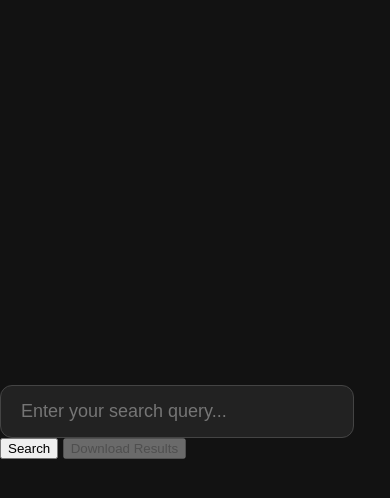
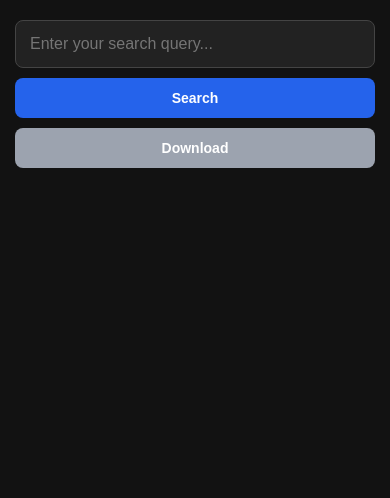
Before and after one commit to lubomirex/serp-extractor, a website: page public/index.html in a window 390 px wide. Drawn offline with Linux system fonts and the light colour scheme.

Commit message:
feat: add styling for search form and results

```diff
--- a/public/index.html
+++ b/public/index.html
@@ -4,36 +4,9 @@
 <head>
     <meta charset="UTF-8">
     <meta name="viewport" content="width=device-width, initial-scale=1.0">
+    <link rel="stylesheet" href="/style.css">
     <title>serp-extractor</title>
     <script src="script.js" defer></script>
-
-    <style>
-        body {
-            display: flex;
-            justify-content: center;
-            align-items: center;
-            height: 100vh;
-            margin: 0;
-            background: #121212;
-            font-family: Arial, sans-serif;
-        }
-
-        input {
-            width: 400px;
-            max-width: 80vw;
-            padding: 15px 20px;
-            border: 1px solid #444;
-            border-radius: 12px;
-            background: #222;
-            color: white;
-            font-size: 18px;
-            outline: none;
-        }
-
-        input:focus {
-            border-color: #4285f4;
-        }
-    </style>
 </head>
 
 <body>
@@ -48,7 +21,7 @@
     required>
 
     <button type="submit">Search</button>
-    <button id="downloadButton" type="button" disabled>Download Results</button>
+    <button id="downloadButton" type="button" disabled>Download</button>
   </form>
 
   <div id="results"></div>
--- /dev/null
+++ b/public/style.css
@@ -0,0 +1,149 @@
+* {
+    box-sizing: border-box;
+}
+
+html {
+    min-height: 100%;
+}
+
+body {
+    font-family: Arial, sans-serif;
+    background-color: #121212;
+    color: #f3f4f6;
+    min-height: 100vh;
+    margin: 0;
+    padding: 40px 20px;
+    display: flex;
+    flex-direction: column;
+    align-items: center;
+}
+
+h1 {
+    text-align: center;
+    color: #f9fafb;
+    margin-bottom: 30px;
+}
+
+/* Search form */
+
+#searchForm {
+    display: flex;
+    gap: 10px;
+    margin-bottom: 20px;
+    width: min(100%, 850px);
+}
+
+#searchInput {
+    flex: 1;
+    min-width: 0;
+    padding: 14px;
+    font-size: 16px;
+    border: 1px solid #444;
+    border-radius: 8px;
+    background-color: #222;
+    color: #fff;
+    outline: none;
+}
+
+#searchInput:focus {
+    border-color: #4285f4;
+    box-shadow: 0 0 0 3px #4285f440;
+}
+
+/* Buttons */
+
+button {
+    padding: 12px 20px;
+    background-color: #2563eb;
+    color: white;
+    border: none;
+    border-radius: 8px;
+    font-size: 14px;
+    font-weight: 600;
+    cursor: pointer;
+    transition: background-color 0.2s;
+}
+
+button:hover {
+    background-color: #1d4ed8;
+}
+
+#downloadButton {
+    display: block;
+    margin-left: auto;
+    margin-bottom: 20px;
+    background-color: #16a34a;
+}
+
+#downloadButton:hover {
+    background-color: #15803d;
+}
+
+button:disabled,
+#downloadButton:disabled {
+    background-color: #9ca3af;
+    cursor: not-allowed;
+}
+
+/* Search results */
+
+#results {
+    display: flex;
+    flex-direction: column;
+    gap: 12px;
+    width: min(100%, 850px);
+}
+
+#results > div {
+    background-color: #222;
+    padding: 20px;
+    border: 1px solid #333;
+    border-radius: 10px;
+    box-shadow: 0 2px 5px #00000040;
+}
+
+#results h3 {
+    margin: 0 0 10px;
+    font-size: 18px;
+}
+
+#results a {
+    color: #2563eb;
+    text-decoration: none;
+    overflow-wrap: anywhere;
+}
+
+#results a:hover {
+    text-decoration: underline;
+}
+
+#results p {
+    margin: 0;
+    color: #d1d5db;
+    line-height: 1.6;
+    overflow-wrap: anywhere;
+}
+
+/* Mobile devices */
+
+@media (max-width: 480px) {
+    body {
+        padding: 20px 15px;
+    }
+
+    h1 {
+        font-size: 24px;
+    }
+
+    #searchForm {
+        flex-direction: column;
+    }
+
+    #searchForm button {
+        width: 100%;
+    }
+
+    #downloadButton {
+        width: 100%;
+    }
+}
```
